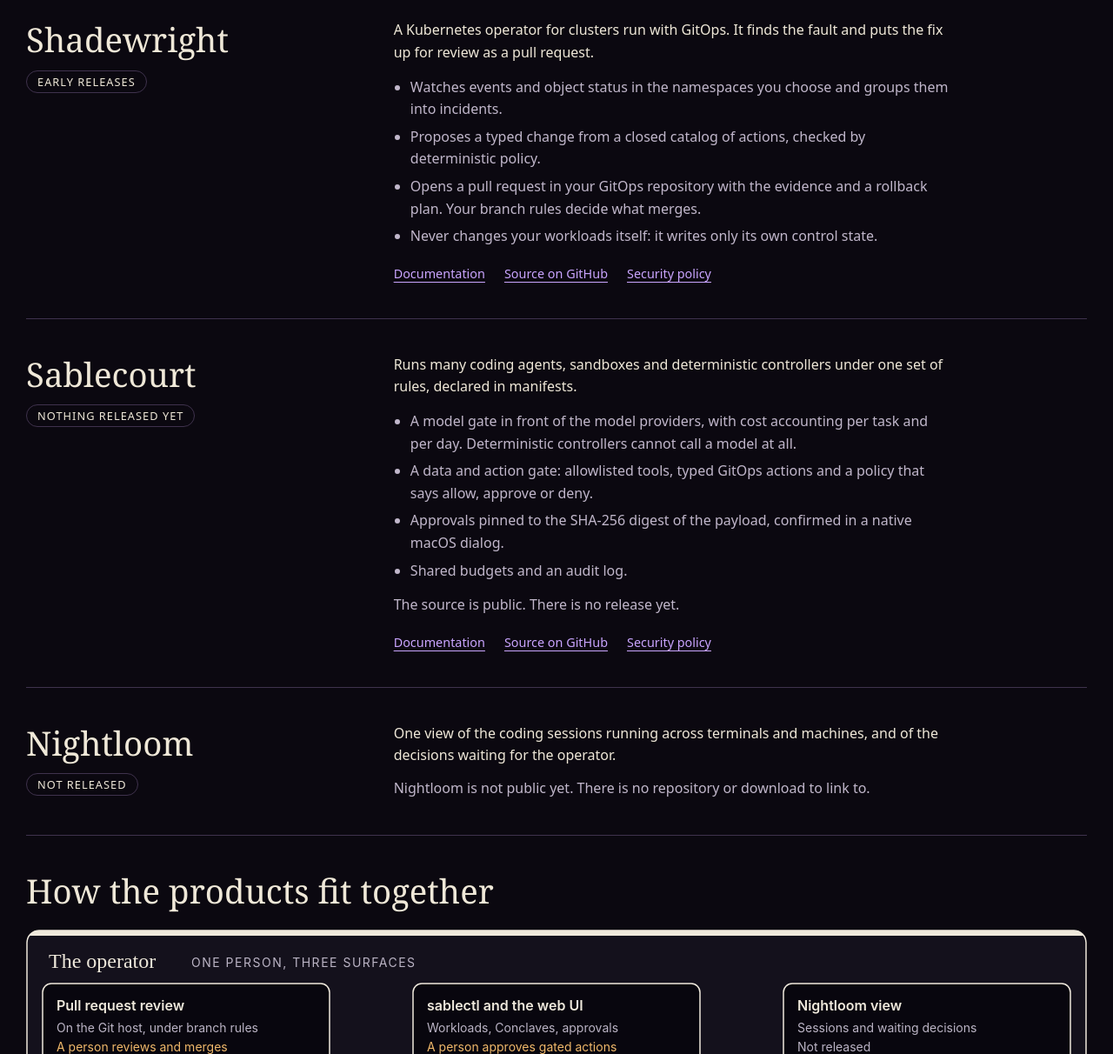
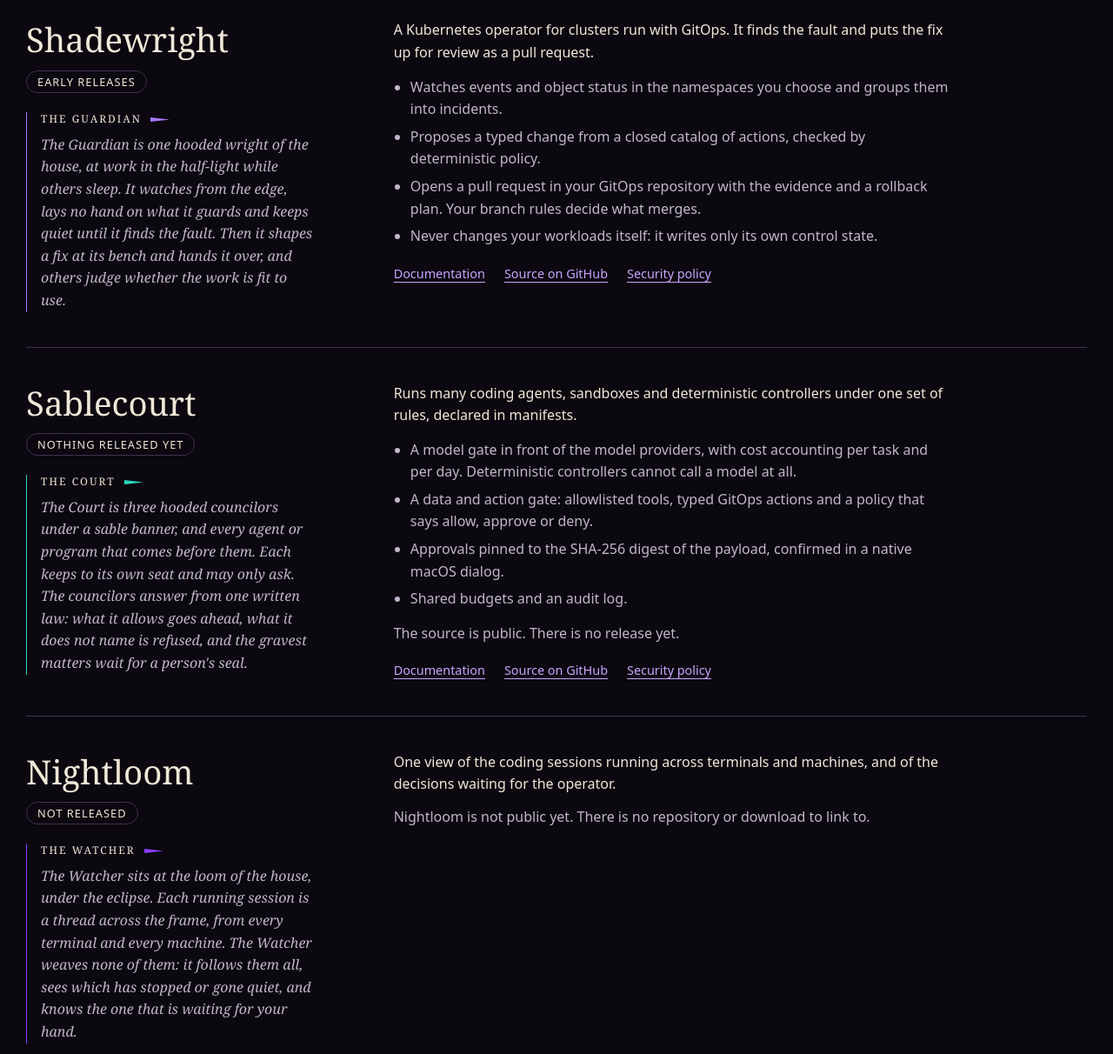
Before and after one commit to shadewright-labs/shadewright-labs.github.io, a website: page index.html in a window 1280 px wide. Shown: the part 1040-2252 px from the top of the page at 87% size. Drawn offline with Linux system fonts and the light colour scheme.

Commit message:
feat: add a lore line from the house's story under each product name (#4)
Each product section now opens with its archetype (The Guardian, The Court, The Watcher) and a short passage in the serif face, set off by a thin rule in the product's accent colour, before the factual description. Styles live in site.css; no inline styles or scripts.

```diff
--- a/assets/site.css
+++ b/assets/site.css
@@ -185,15 +185,18 @@ figure {
   color: inherit;
 }
 
-.product--shadewright {
+.product--shadewright,
+.detail--shadewright {
   --accent: #a879ff;
 }
 
-.product--sablecourt {
+.product--sablecourt,
+.detail--sablecourt {
   --accent: #2dd4bf;
 }
 
-.product--nightloom {
+.product--nightloom,
+.detail--nightloom {
   --accent: #8b3dff;
 }
 
@@ -292,6 +295,39 @@ figure {
   letter-spacing: 0.08em;
   text-transform: uppercase;
   color: var(--ivory);
+}
+
+/* Lore line under a product's name: the archetype, then a short passage from the house's story */
+.lore {
+  margin-top: 22px;
+  padding-left: 16px;
+  border-left: 1px solid var(--accent, var(--line));
+  max-width: 36ch;
+}
+
+.lore-role {
+  display: flex;
+  align-items: center;
+  gap: 10px;
+  color: var(--ivory);
+  font: 0.75rem/1.4 var(--serif);
+  letter-spacing: 0.17em;
+  text-transform: uppercase;
+}
+
+.lore-role::after {
+  content: "";
+  width: 22px;
+  height: 5px;
+  background: var(--accent, var(--violet));
+  clip-path: polygon(0 50%, 100% 0, 100% 100%);
+  transform: scaleX(-1);
+}
+
+.lore p + p {
+  margin-top: 8px;
+  color: var(--muted);
+  font: italic 1rem/1.6 var(--serif);
 }
 
 .detail .lead {
--- a/index.html
+++ b/index.html
@@ -92,10 +92,14 @@
         </div>
       </section>
 
-      <section class="section story detail" id="shadewright" aria-labelledby="shadewright-title">
+      <section class="section story detail detail--shadewright" id="shadewright" aria-labelledby="shadewright-title">
         <div>
           <h2 id="shadewright-title">Shadewright</h2>
           <span class="status">Early releases</span>
+          <div class="lore">
+            <p class="lore-role">The Guardian</p>
+            <p>The Guardian is one hooded wright of the house, at work in the half-light while others sleep. It watches from the edge, lays no hand on what it guards and keeps quiet until it finds the fault. Then it shapes a fix at its bench and hands it over, and others judge whether the work is fit to use.</p>
+          </div>
         </div>
         <div>
           <p class="lead">A Kubernetes operator for clusters run with GitOps. It finds the fault and puts the fix up for review as a pull request.</p>
@@ -113,10 +117,14 @@
         </div>
       </section>
 
-      <section class="section story detail" id="sablecourt" aria-labelledby="sablecourt-title">
+      <section class="section story detail detail--sablecourt" id="sablecourt" aria-labelledby="sablecourt-title">
         <div>
           <h2 id="sablecourt-title">Sablecourt</h2>
           <span class="status">Nothing released yet</span>
+          <div class="lore">
+            <p class="lore-role">The Court</p>
+            <p>The Court is three hooded councilors under a sable banner, and every agent or program that comes before them. Each keeps to its own seat and may only ask. The councilors answer from one written law: what it allows goes ahead, what it does not name is refused, and the gravest matters wait for a person's seal.</p>
+          </div>
         </div>
         <div>
           <p class="lead">Runs many coding agents, sandboxes and deterministic controllers under one set of rules, declared in manifests.</p>
@@ -135,10 +143,14 @@
         </div>
       </section>
 
-      <section class="section story detail" id="nightloom" aria-labelledby="nightloom-title">
+      <section class="section story detail detail--nightloom" id="nightloom" aria-labelledby="nightloom-title">
         <div>
           <h2 id="nightloom-title">Nightloom</h2>
           <span class="status">Not released</span>
+          <div class="lore">
+            <p class="lore-role">The Watcher</p>
+            <p>The Watcher sits at the loom of the house, under the eclipse. Each running session is a thread across the frame, from every terminal and every machine. The Watcher weaves none of them: it follows them all, sees which has stopped or gone quiet, and knows the one that is waiting for your hand.</p>
+          </div>
         </div>
         <div>
           <p class="lead">One view of the coding sessions running across terminals and machines, and of the decisions waiting for the operator.</p>
```
